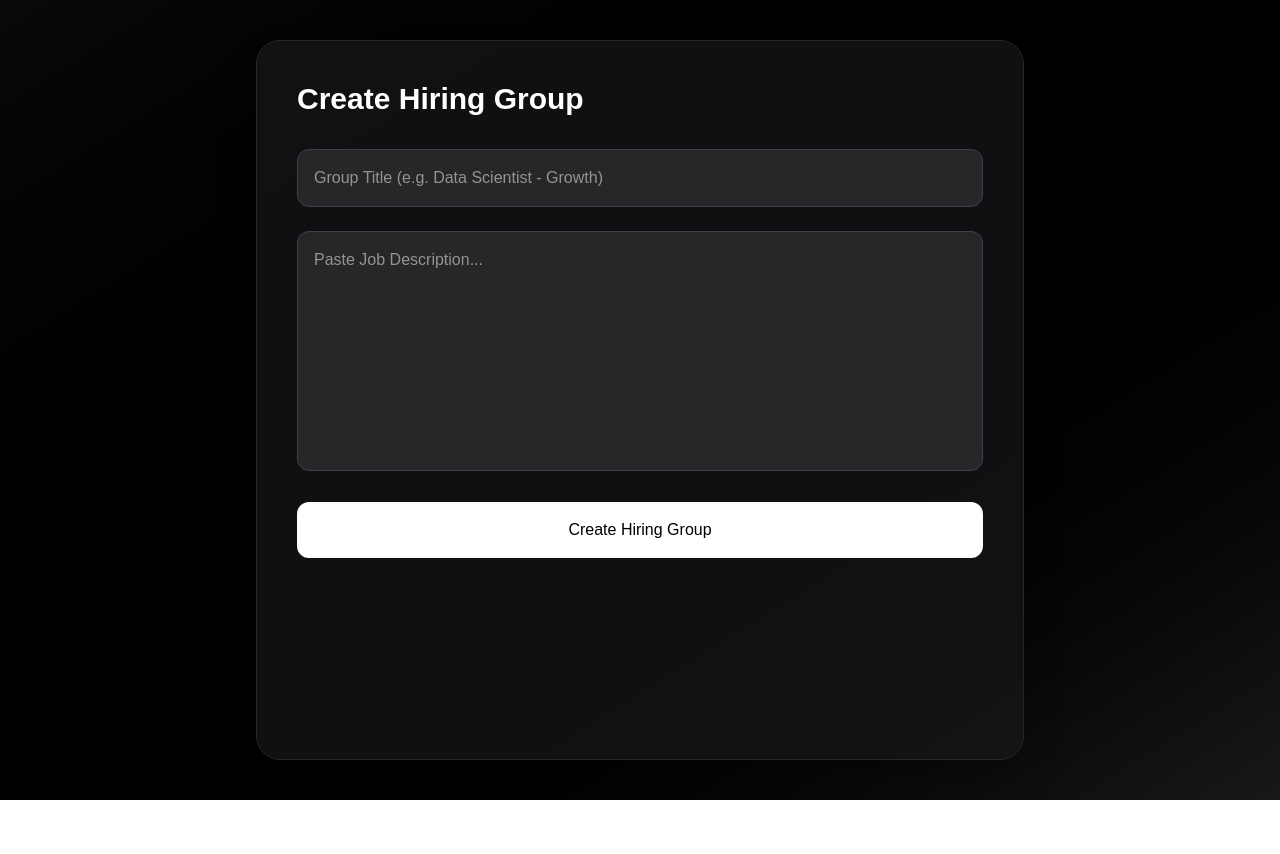
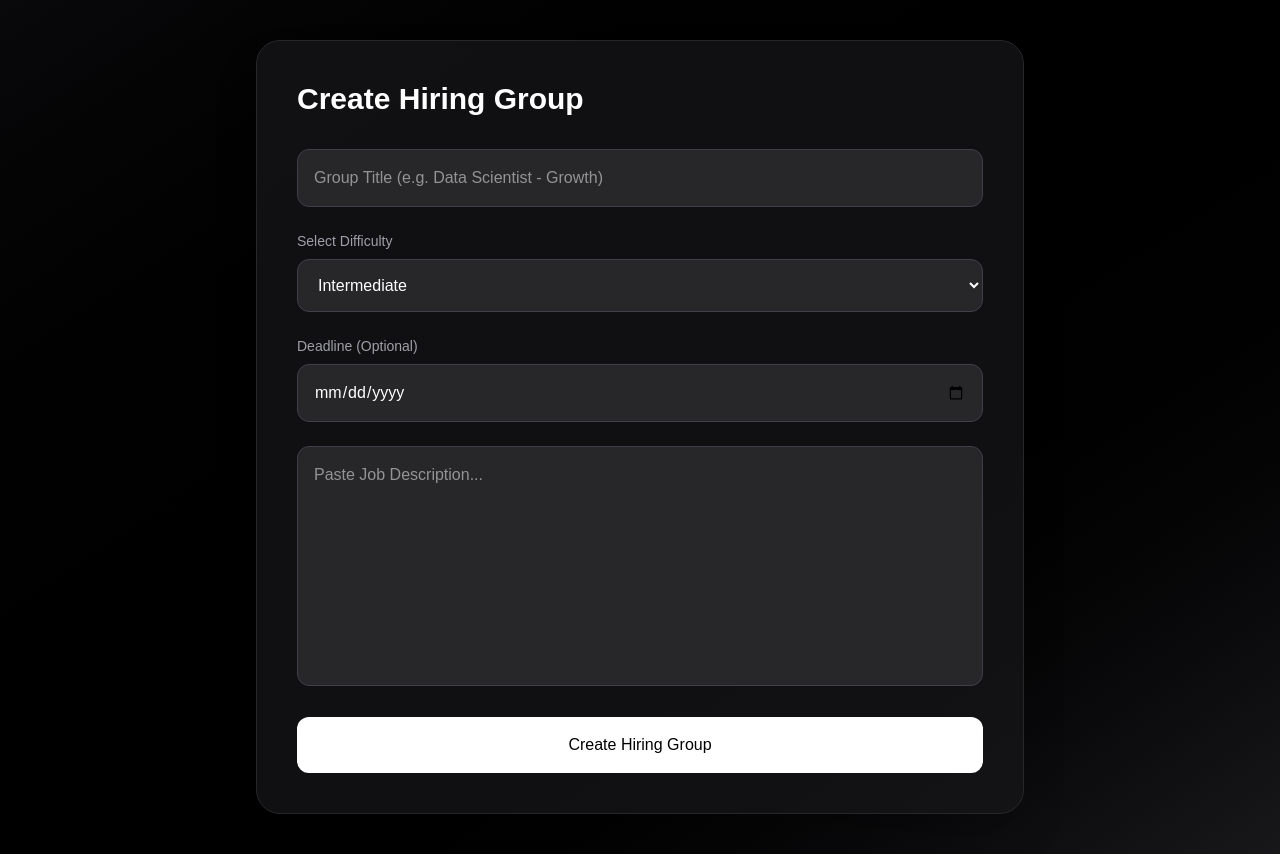
Before and after one commit to broisdead/interviu.ai, a Next.js app: page /create-group in a window 1280 px wide. Before the commit the page ends 800 px from the top, so only its background shows below. Built offline with nearby package versions, Linux system fonts and the light colour scheme.

Commit message:
Add difficulty and deadline fields to group creation

```diff
--- a/app/create-group/page.tsx
+++ b/app/create-group/page.tsx
@@ -8,6 +8,8 @@ export default function CreateGroupPage() {
 
   const [title, setTitle] = useState("");
   const [jd, setJd] = useState("");
+  const [difficulty, setDifficulty] = useState("Intermediate");
+  const [deadline, setDeadline] = useState("");
   const [loading, setLoading] = useState(false);
 
   const handleCreate = async () => {
@@ -22,7 +24,12 @@ export default function CreateGroupPage() {
       const res = await fetch("/api/generate", {
         method: "POST",
         headers: { "Content-Type": "application/json" },
-        body: JSON.stringify({ title, jd }),
+        body: JSON.stringify({
+          title,
+          jd,
+          difficulty,
+          deadline: deadline || null,
+        }),
       });
 
       const result = await res.json();
@@ -51,6 +58,7 @@ export default function CreateGroupPage() {
 
         <div className="space-y-6">
 
+          {/* Title */}
           <input
             type="text"
             placeholder="Group Title (e.g. Data Scientist - Growth)"
@@ -59,6 +67,36 @@ export default function CreateGroupPage() {
             className="w-full bg-zinc-800 border border-zinc-700 rounded-xl p-4"
           />
 
+          {/* Difficulty */}
+          <div>
+            <label className="block text-sm text-zinc-400 mb-2">
+              Select Difficulty
+            </label>
+            <select
+              value={difficulty}
+              onChange={(e) => setDifficulty(e.target.value)}
+              className="w-full bg-zinc-800 border border-zinc-700 rounded-xl p-4"
+            >
+              <option value="Foundational">Foundational</option>
+              <option value="Intermediate">Intermediate</option>
+              <option value="Advanced">Advanced</option>
+            </select>
+          </div>
+
+          {/* Deadline */}
+          <div>
+            <label className="block text-sm text-zinc-400 mb-2">
+              Deadline (Optional)
+            </label>
+            <input
+              type="date"
+              value={deadline}
+              onChange={(e) => setDeadline(e.target.value)}
+              className="w-full bg-zinc-800 border border-zinc-700 rounded-xl p-4"
+            />
+          </div>
+
+          {/* JD */}
           <textarea
             placeholder="Paste Job Description..."
             value={jd}
@@ -66,6 +104,7 @@ export default function CreateGroupPage() {
             className="w-full h-60 bg-zinc-800 border border-zinc-700 rounded-xl p-4 resize-none"
           />
 
+          {/* Submit Button */}
           <button
             onClick={handleCreate}
             disabled={loading}
```
